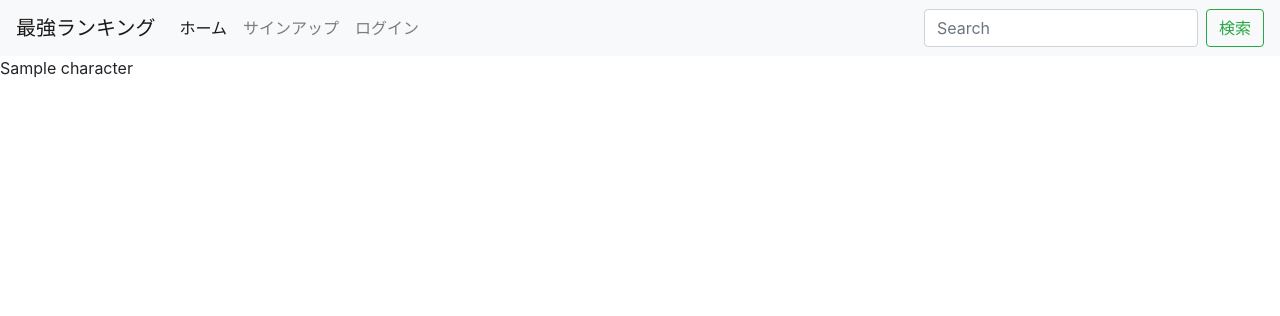
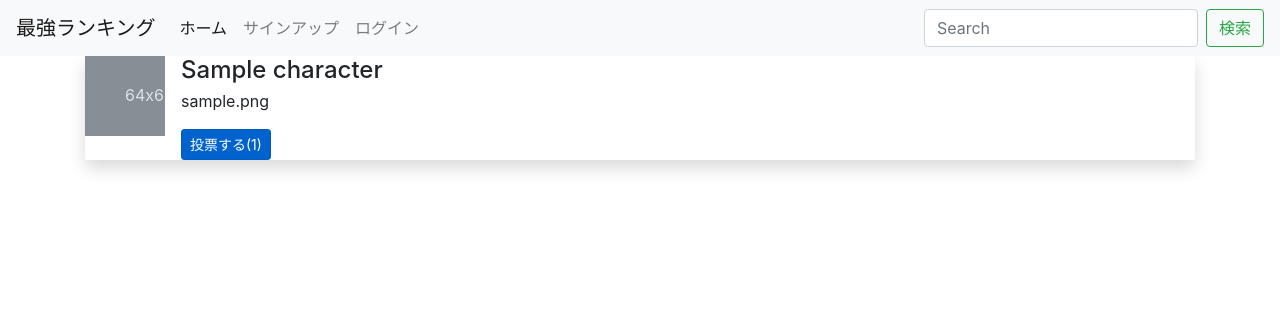
Before and after one commit to 1n2a3o4y5a/voting, a Django app: page /detail/1/ in a window 1280 px wide. Shown: the top 316 px of the page. Run offline with Django 3.2, Linux system fonts and the light colour scheme; tables that the repository leaves empty hold one stand-in row (values such as "Sample post"); some libraries are stand-ins or nearby versions.

Commit message:
投票機能実装

```diff
--- a/src/accounts/views.py
+++ b/src/accounts/views.py
@@ -1,8 +1,7 @@
-from django.views.generic import TemplateView, CreateView
+from django.views.generic import CreateView
 from .forms import SignupForm, LoginForm
 from django.urls import reverse_lazy
 from django.http import HttpResponseRedirect
-from django.contrib.auth import login
 from django.contrib.auth.views import LoginView, LogoutView
 
 
--- a/src/app/settings.py
+++ b/src/app/settings.py
@@ -23,7 +23,9 @@ BASE_DIR = os.path.dirname(os.path.dirname(os.path.abspath(__file__)))
 SECRET_KEY = '00&do^-qopun$-m@dr7*gyou3td4^m!eup^lx9xuiq@0v@+&n!'
 
 # SECURITY WARNING: don't run with debug turned on in production!
-DEBUG = False
+DEBUG = True
+# STATICFILES_STORAGE = 'django.contrib.staticfiles.storage.ManifestStaticFilesStorage'
+
 
 ALLOWED_HOSTS = ['localhost', '127.0.0.1']
 
--- a/src/templates/voting/list.html
+++ b/src/templates/voting/list.html
@@ -1,8 +1,8 @@
 {% extends "voting/base.html" %}
 {% block content1 %}
 <div class="container">
+    {% for item in object_list %}
     <div class="row">
-        {% for item in object_list %}
         <div class="col">
             <div class="card" style="width: 15rem;">
                 <svg class="bd-placeholder-img card-img-top" width="100%" height="180" xmlns="http://www.w3.org/2000/svg" preserveAspectRatio="xMidYMid slice" focusable="false" role="img" aria-label="Placeholder: Image cap"><title>Placeholder</title><rect width="100%" height="100%" fill="#868e96"/><text x="50%" y="50%" fill="#dee2e6" dy=".3em">Image cap</text></svg>
@@ -12,7 +12,7 @@
                 </div>
             </div>
         </div>
-        {% endfor %}
     </div>
+    {% endfor %}
 </div>
 {% endblock %}
--- a/src/templates/voting/ranking.html
+++ b/src/templates/voting/ranking.html
@@ -1,6 +1,23 @@
 {% extends "voting/base.html" %}
 {% block content1 %}
 {% for i in voting %}
-{{i.name}}
+
+<div class="container">
+  <div class="shadow">
+  <ul class="list-unstyled">
+      <li class="media">
+        <svg class="bd-placeholder-img mr-3" width="80" height="80" xmlns="http://www.w3.org/2000/svg" preserveAspectRatio="xMidYMid slice" focusable="false" role="img" aria-label="Placeholder: 64x64"><title>Placeholder</title><rect width="100%" height="100%" fill="#868e96"/><text x="50%" y="50%" fill="#dee2e6" dy=".3em">64x64</text></svg>
+        <div class="media-body">
+          <h4 class="mt-0 mb-1">{{i.name}}</h5>
+        <p>{{i.name.profile}}</p>
+        <form action="" method="post">{% csrf_token %}
+          <a href="{% url 'vote' i.pk %}" class="btn btn-primary btn-sm active" type="submit" role="button" aria-pressed="true">投票する({{i.point}})</a>
+        </form>
+        </div>
+      </li>
+  </ul>
+  </div>
+</div>
+
 {% endfor %}
 {% endblock %}
--- a/src/voting/urls.py
+++ b/src/voting/urls.py
@@ -1,8 +1,9 @@
 from django.urls import path, include
-from .views import VotingList, VotingDetail
+from .views import VotingList, VotingDetail, vote_func
 
 
 urlpatterns = [
     path('list/', VotingList.as_view(), name='list'),
     path('detail/<int:pk>/', VotingDetail.as_view(), name='detail'),
+    path('vote/<int:pk>/', vote_func, name='vote'),
 ]
--- a/src/voting/views.py
+++ b/src/voting/views.py
@@ -1,6 +1,10 @@
-from django.shortcuts import render
-from django.views.generic import ListView, DetailView
+from django.shortcuts import render, redirect
+from django.views.generic import ListView, DetailView, UpdateView
 from .models import Comic, Character, Voting
+from django.urls import reverse_lazy
+from django.contrib.auth.decorators import login_required
+
+
 
 class VotingList(ListView):
     template_name = './voting/list.html'
@@ -15,3 +19,11 @@ class VotingDetail(DetailView):
         context = super().get_context_data(**kwargs)
         context["voting"] = Voting.objects.filter(name_id__comic_id__id=self.kwargs['pk']).order_by('-point')
         return context
+
+@login_required
+def vote_func(request, pk):
+    vote = Voting.objects.get(pk=pk)
+    comic_pk = vote.name.comic.pk
+    vote.point += 1
+    vote.save()
+    return redirect('detail', pk=comic_pk)
```
Also changed, not shown: src/voting/models.py (line endings or trailing spaces), 1 other file.
